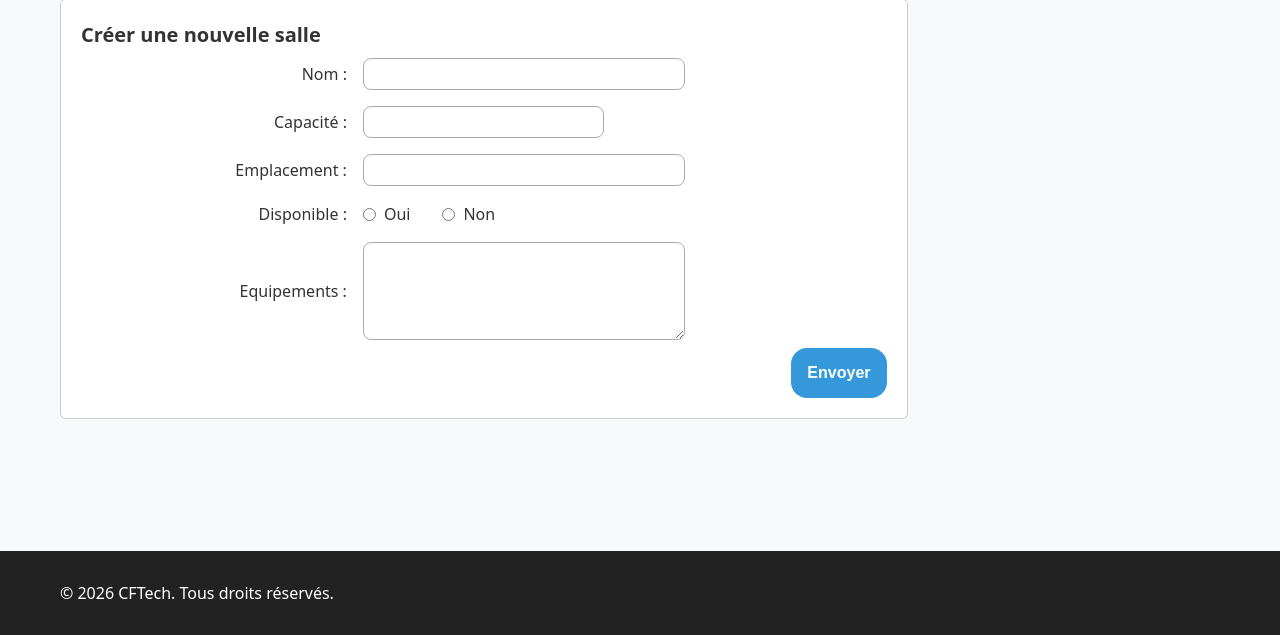
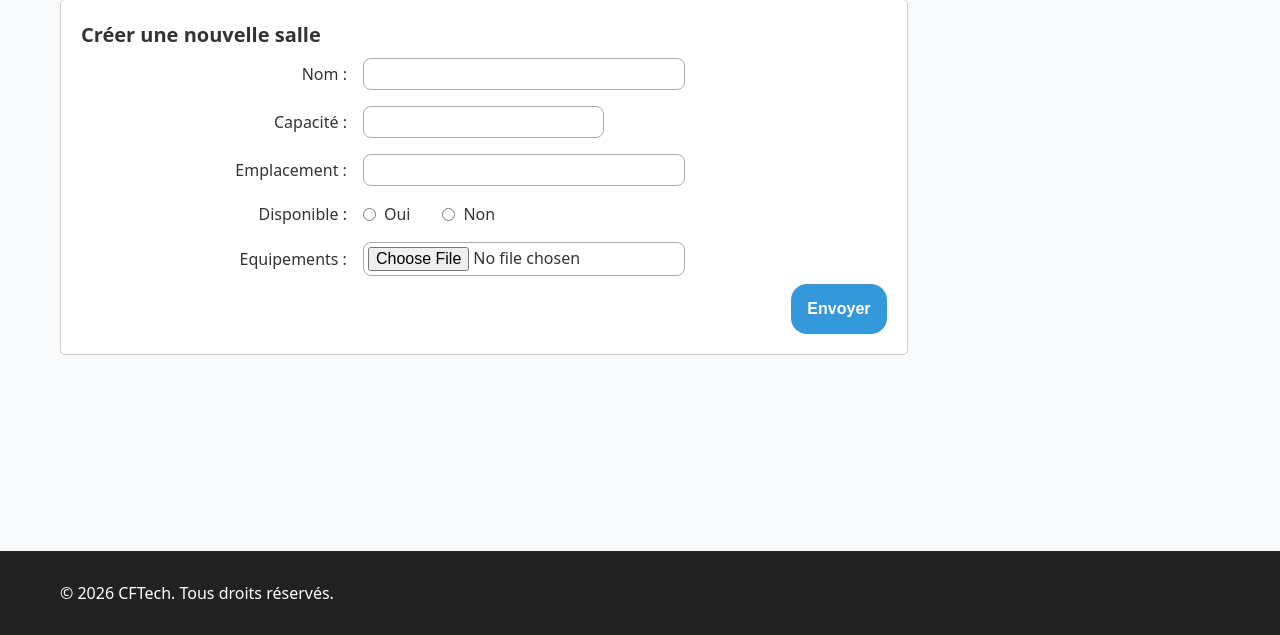
Before and after one commit to Fodba/brief_SQL, a Flask app: page /classroom in a window 1280 px wide. Shown: the part 165-800 px from the top of the page. Run offline with Flask 3, Linux system fonts and the light colour scheme.

Commit message:
mise à jour du champ de formulaire pour l'insertion d'une salle (Classroom)

```diff
--- a/app/templates/classroom.html
+++ b/app/templates/classroom.html
@@ -15,7 +15,7 @@
         {% endif %}
     {% endwith %}
 
-    <div id="classroom-form" class="form-content active">
+    <div id="classroom-form" class="form-content active" enctype="multipart/form-data">
         <h2>Créer une nouvelle salle</h2>
         <form action="classroom" method="POST">
             <p>
@@ -42,7 +42,8 @@
             </p>
             <p>
                 <label>Equipements :</label>
-                <textarea name="equipments" rows="4"></textarea>
+                <input name="equipments" type="file" />
+                <!-- <textarea name="equipments" rows="4"></textarea> -->
             </p>
             <button type="submit" class="btn">Envoyer</button>
         </form>
```
